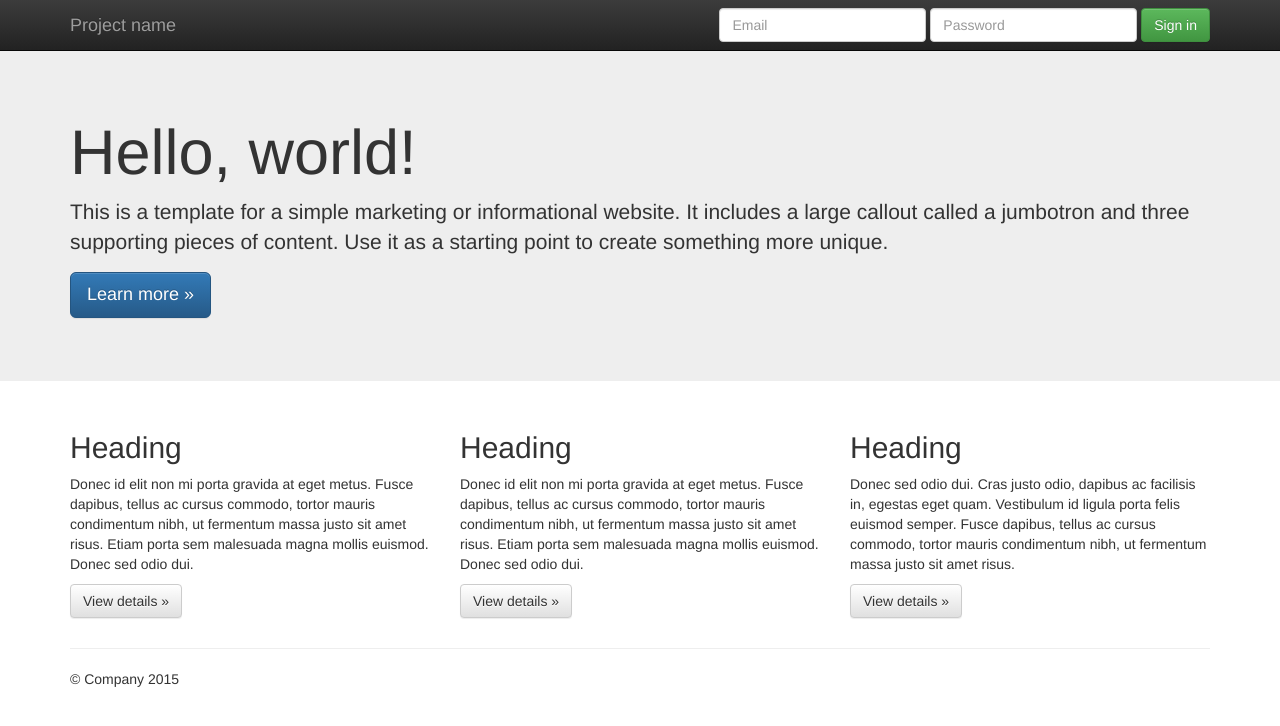
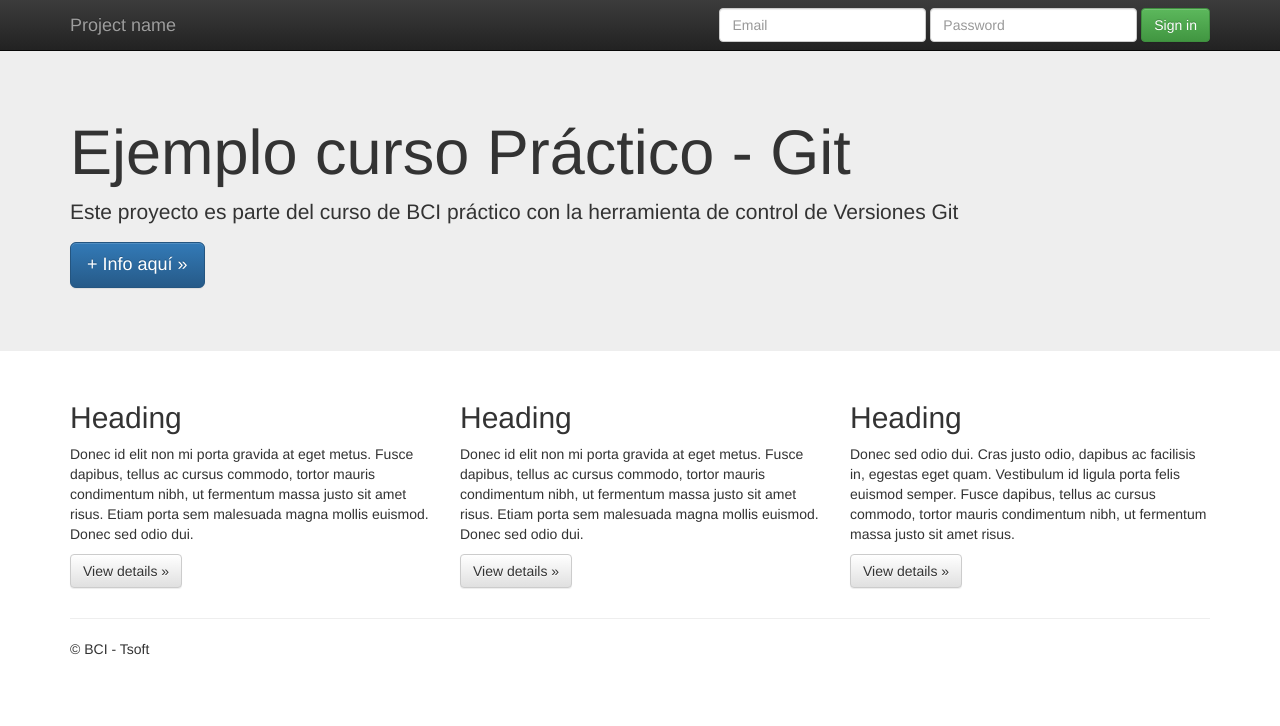
Before and after one commit to sofiamdo/CursoGitBCI1, a plain HTML site: page index.html in a window 1280 px wide. Drawn offline with nearby package versions, Linux system fonts and the light colour scheme.

Commit message:
Se actualiza Template del proyecto con información inicial

```diff
--- a/index.html
+++ b/index.html
@@ -55,9 +55,9 @@
     <!-- Main jumbotron for a primary marketing message or call to action -->
     <div class="jumbotron">
       <div class="container">
-        <h1>Hello, world!</h1>
-        <p>This is a template for a simple marketing or informational website. It includes a large callout called a jumbotron and three supporting pieces of content. Use it as a starting point to create something more unique.</p>
-        <p><a class="btn btn-primary btn-lg" href="#" role="button">Learn more &raquo;</a></p>
+        <h1>Ejemplo curso Práctico - Git</h1>
+        <p>Este proyecto es parte del curso de BCI práctico con la herramienta de control de Versiones Git</p>
+        <p><a class="btn btn-primary btn-lg" href="#" role="button">+ Info aquí &raquo;</a></p>
       </div>
     </div>
 
@@ -84,7 +84,7 @@
       <hr>
 
       <footer>
-        <p>&copy; Company 2015</p>
+        <p>&copy; BCI - Tsoft </p>
       </footer>
     </div> <!-- /container -->        <script src="//ajax.googleapis.com/ajax/libs/jquery/1.11.2/jquery.min.js"></script>
         <script>window.jQuery || document.write('<script src="js/vendor/jquery-1.11.2.min.js"><\/script>')</script>
```
